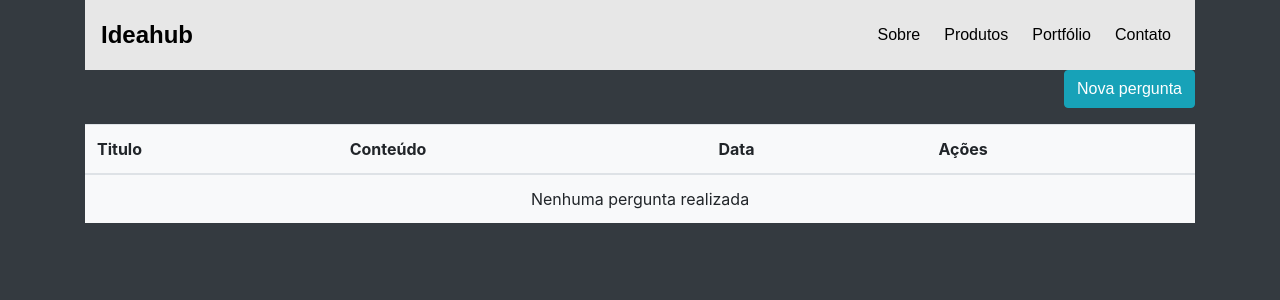
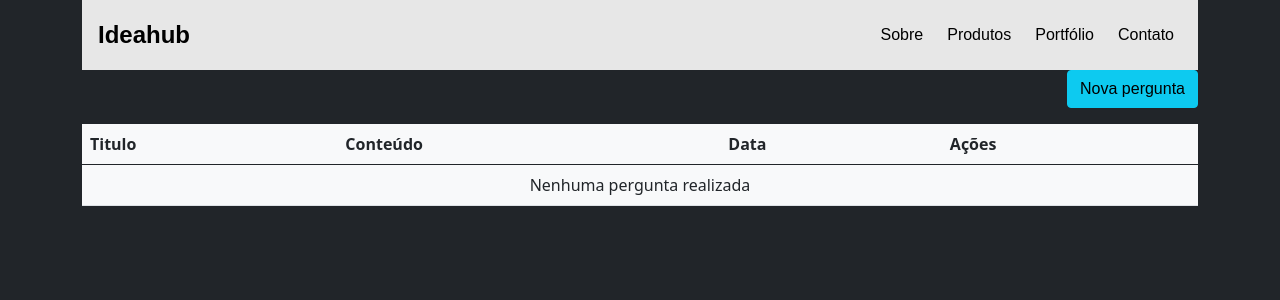
Before and after one commit to LBorgess/ideahub, a PHP site: page /index.php in a window 1280 px wide. Shown: the top 300 px of the page. Run offline with PHP 8.4, Linux system fonts and the light colour scheme; data that the repository does not hold is empty.

Commit message:
Mudança de Bootstrap 4 para o 5 e adicionando o fontawesome

```diff
--- a/includes/footer.php
+++ b/includes/footer.php
@@ -1,21 +1,32 @@
-
 <!-- .container -->
 </div>
 <!-- Optional JavaScript; choose one of the two! -->
 
-<!-- Option 1: jQuery and Bootstrap Bundle (includes Popper) -->
+<!-- Bootstrap 4 -->
+<!-- Option 1: jQuery and Bootstrap 4 Bundle (includes Popper) -->
 <script src="https://cdn.jsdelivr.net/npm/jquery@3.5.1/dist/jquery.slim.min.js" integrity="sha384-DfXdz2htPH0lsSSs5nCTpuj/zy4C+OGpamoFVy38MVBnE+IbbVYUew+OrCXaRkfj" crossorigin="anonymous"></script>
 <script src="https://cdn.jsdelivr.net/npm/bootstrap@4.6.2/dist/js/bootstrap.bundle.min.js" integrity="sha384-Fy6S3B9q64WdZWQUiU+q4/2Lc9npb8tCaSX9FK7E8HnRr0Jz8D6OP9dO5Vg3Q9ct" crossorigin="anonymous"></script>
+
+<!-- Option 2: Separate Popper and Bootstrap 4 JS -->
+<!--
+    <script src="https://cdn.jsdelivr.net/npm/jquery@3.5.1/dist/jquery.slim.min.js" integrity="sha384-DfXdz2htPH0lsSSs5nCTpuj/zy4C+OGpamoFVy38MVBnE+IbbVYUew+OrCXaRkfj" crossorigin="anonymous"></script>
+    <script src="https://cdn.jsdelivr.net/npm/popper.js@1.16.1/dist/umd/popper.min.js" integrity="sha384-9/reFTGAW83EW2RDu2S0VKaIzap3H66lZH81PoYlFhbGU+6BZp6G7niu735Sk7lN" crossorigin="anonymous"></script>
+    <script src="https://cdn.jsdelivr.net/npm/bootstrap@4.6.2/dist/js/bootstrap.min.js" integrity="sha384-+sLIOodYLS7CIrQpBjl+C7nPvqq+FbNUBDunl/OZv93DB7Ln/533i8e/mZXLi/P+" crossorigin="anonymous"></script>
+-->
+
+<!-- Bootstrap 5 -->
+<!-- Option 1: Bootstrap Bundle with Popper -->
+<script src="https://cdn.jsdelivr.net/npm/bootstrap@5.0.2/dist/js/bootstrap.bundle.min.js" integrity="sha384-MrcW6ZMFYlzcLA8Nl+NtUVF0sA7MsXsP1UyJoMp4YLEuNSfAP+JcXn/tWtIaxVXM" crossorigin="anonymous"></script>
+
+<!-- Option 2: Separate Popper and Bootstrap JS -->
+<!--
+<script src="https://cdn.jsdelivr.net/npm/@popperjs/core@2.9.2/dist/umd/popper.min.js" integrity="sha384-IQsoLXl5PILFhosVNubq5LC7Qb9DXgDA9i+tQ8Zj3iwWAwPtgFTxbJ8NT4GN1R8p" crossorigin="anonymous"></script>
+<script src="https://cdn.jsdelivr.net/npm/bootstrap@5.0.2/dist/js/bootstrap.min.js" integrity="sha384-cVKIPhGWiC2Al4u+LWgxfKTRIcfu0JTxR+EQDz/bgldoEyl4H0zUF0QKbrJ0EcQF" crossorigin="anonymous"></script>
+-->
 
 <!-- Meu script -->
 <script src="./includes/js/script.js"></script>
 
-<!-- Option 2: Separate Popper and Bootstrap JS -->
-<!--
-    <script src="https://cdn.jsdelivr.net/npm/jquery@3.5.1/dist/jquery.slim.min.js" integrity="sha384-DfXdz2htPH0lsSSs5nCTpuj/zy4C+OGpamoFVy38MVBnE+IbbVYUew+OrCXaRkfj" crossorigin="anonymous"></script>
-    <script src="https://cdn.jsdelivr.net/npm/popper.js@1.16.1/dist/umd/popper.min.js" integrity="sha384-9/reFTGAW83EW2RDu2S0VKaIzap3H66lZH81PoYlFhbGU+6BZp6G7niu735Sk7lN" crossorigin="anonymous"></script>
-    <script src="https://cdn.jsdelivr.net/npm/bootstrap@4.6.2/dist/js/bootstrap.min.js" integrity="sha384-+sLIOodYLS7CIrQpBjl+C7nPvqq+FbNUBDunl/OZv93DB7Ln/533i8e/mZXLi/P+" crossorigin="anonymous"></script>
-    -->
 </body>
 
 </html>
--- a/includes/header.php
+++ b/includes/header.php
@@ -4,10 +4,16 @@
 <head>
     <!-- Required meta tags -->
     <meta charset="utf-8">
-    <meta name="viewport" content="width=device-width, initial-scale=1, shrink-to-fit=no">
+    <meta name="viewport" content="width=device-width, initial-scale=1">
 
-    <!-- Bootstrap CSS -->
-    <link rel="stylesheet" href="https://cdn.jsdelivr.net/npm/bootstrap@4.6.2/dist/css/bootstrap.min.css" integrity="sha384-xOolHFLEh07PJGoPkLv1IbcEPTNtaed2xpHsD9ESMhqIYd0nLMwNLD69Npy4HI+N" crossorigin="anonymous">
+    <!-- Bootstrap CSS 4-->
+    <!-- <link rel="stylesheet" href="https://cdn.jsdelivr.net/npm/bootstrap@4.6.2/dist/css/bootstrap.min.css" integrity="sha384-xOolHFLEh07PJGoPkLv1IbcEPTNtaed2xpHsD9ESMhqIYd0nLMwNLD69Npy4HI+N" crossorigin="anonymous"> -->
+
+    <!-- Bootstrap CSS 5-->
+    <link href="https://cdn.jsdelivr.net/npm/bootstrap@5.0.2/dist/css/bootstrap.min.css" rel="stylesheet" integrity="sha384-EVSTQN3/azprG1Anm3QDgpJLIm9Nao0Yz1ztcQTwFspd3yD65VohhpuuCOmLASjC" crossorigin="anonymous">
+
+    <!-- font awesome -->
+    <link rel="stylesheet" href="./includes/fontawesome/css/all.min.css">
 
     <!-- Meu estilo -->
     <link rel="stylesheet" href="./includes/css/style.css">
```
